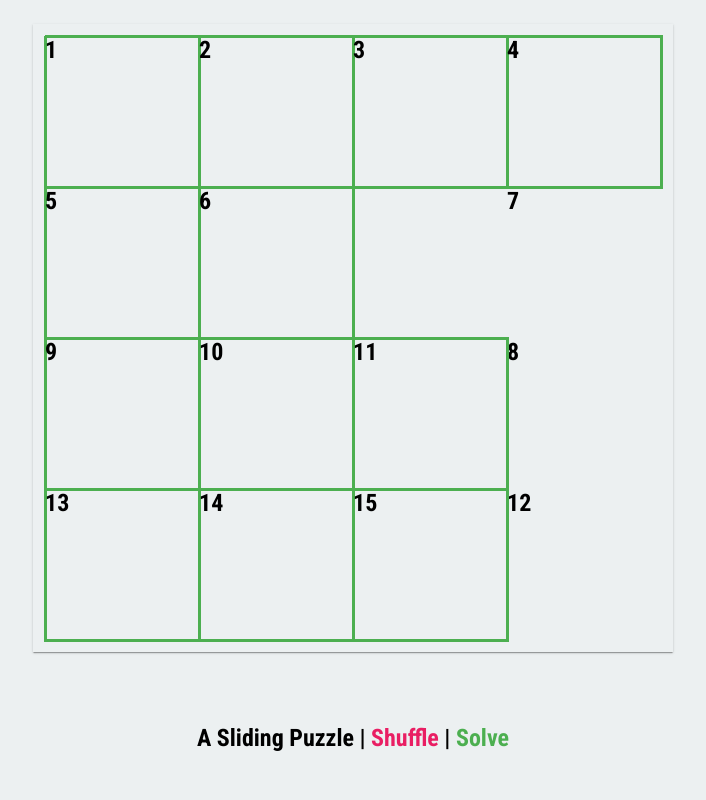
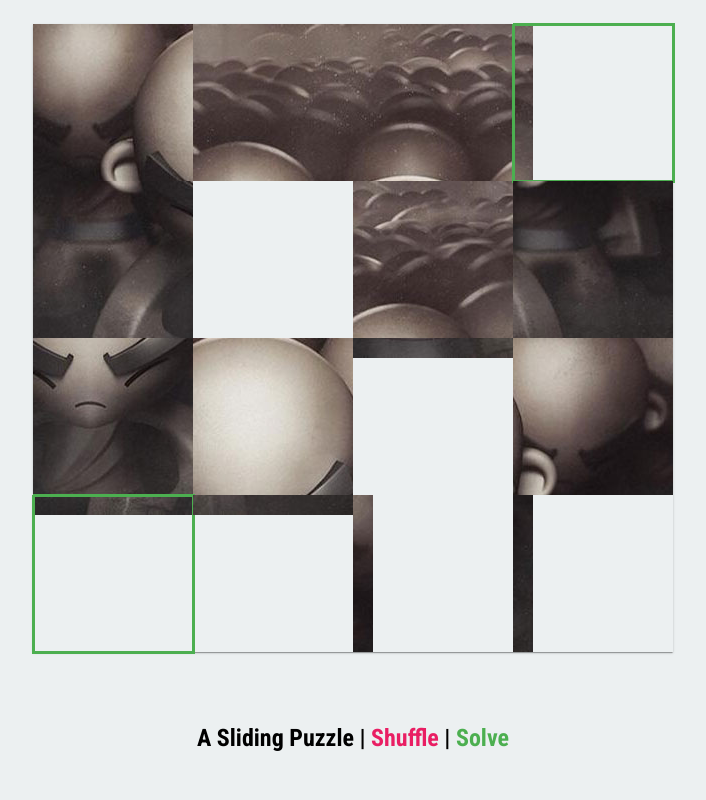
Before and after one commit to kregina/sliding-puzzle-game, a website built with webpack: page src/index.html in a window 1280 px wide. Shown: the whole page, without its empty margins (287-993 px from the left). Built offline with nearby package versions, Linux system fonts and the light colour scheme.

Commit message:
add image in baackground

```diff
--- a/package.json
+++ b/package.json
@@ -14,6 +14,7 @@
     "@babel/preset-env": "^7.2.0",
     "babel-loader": "^8.0.4",
     "css-loader": "^2.0.1",
+    "file-loader": "^2.0.0",
     "html-loader": "^0.5.5",
     "html-webpack-plugin": "^3.2.0",
     "mini-css-extract-plugin": "^0.5.0",
--- a/src/index.js
+++ b/src/index.js
@@ -1,7 +1,7 @@
 import style from './main.scss';
 
 const size = 4;
-const dificulty = 5;
+const dificulty = 50;
 const moves = [];
 
 const tiles = createTiles(size);
@@ -89,14 +89,16 @@ function swap(a, b) {
 
 function createTiles() {
   const elements = [];
-  let count = 0;
+  const sizePx = 80 / size;
   for (let row = 1; row <= size; row++) {
     for (let col = 1; col <= size; col++) {
       const element = document.createElement('li');
 
-      element.textContent = ++count;
       element.style.gridRow = row;
       element.style.gridColumn = col;
+      element.style.backgroundImage = "url('src/images/monks.jpg')";
+      element.style.backgroundPositionX = `-${(col -1) * sizePx}vmin`;
+      element.style.backgroundPositionY = `-${(row -1) * sizePx}vmin`;
 
       element.onclick = tileClicked;
 
--- a/src/main.scss
+++ b/src/main.scss
@@ -58,7 +58,7 @@ html,
     width: 80vmin;
     height: 80vmin;
     display: grid;
-    padding: 0.5em;
+    padding: 0;
     box-shadow: 0 2px 1px -1px rgba(0,0,0,.2),
                 0 1px 1px 0 rgba(0,0,0,.14),
                 0 1px 3px 0 rgba(0,0,0,.12);
@@ -66,6 +66,7 @@ html,
     li{
       cursor: pointer;
       list-style: none;
+      background-repeat: no-repeat;
 
       &.win {
         box-shadow: 1px 0 0 1px $primary,
--- a/webpack.config.js
+++ b/webpack.config.js
@@ -23,6 +23,15 @@ module.exports = {
       {
         test: /\.scss$/,
         use: ['style-loader', MiniCssExtractPlugin.loader, 'css-loader', 'sass-loader']
+      },
+      {
+        test: /\.(png|jpg|gif)$/,
+        use: [
+          {
+            loader: 'file-loader',
+            options: {},
+          },
+        ],
       }
     ]
   },
```
Also changed, not shown: src/images/monks.jpg (added), 1 other file.
